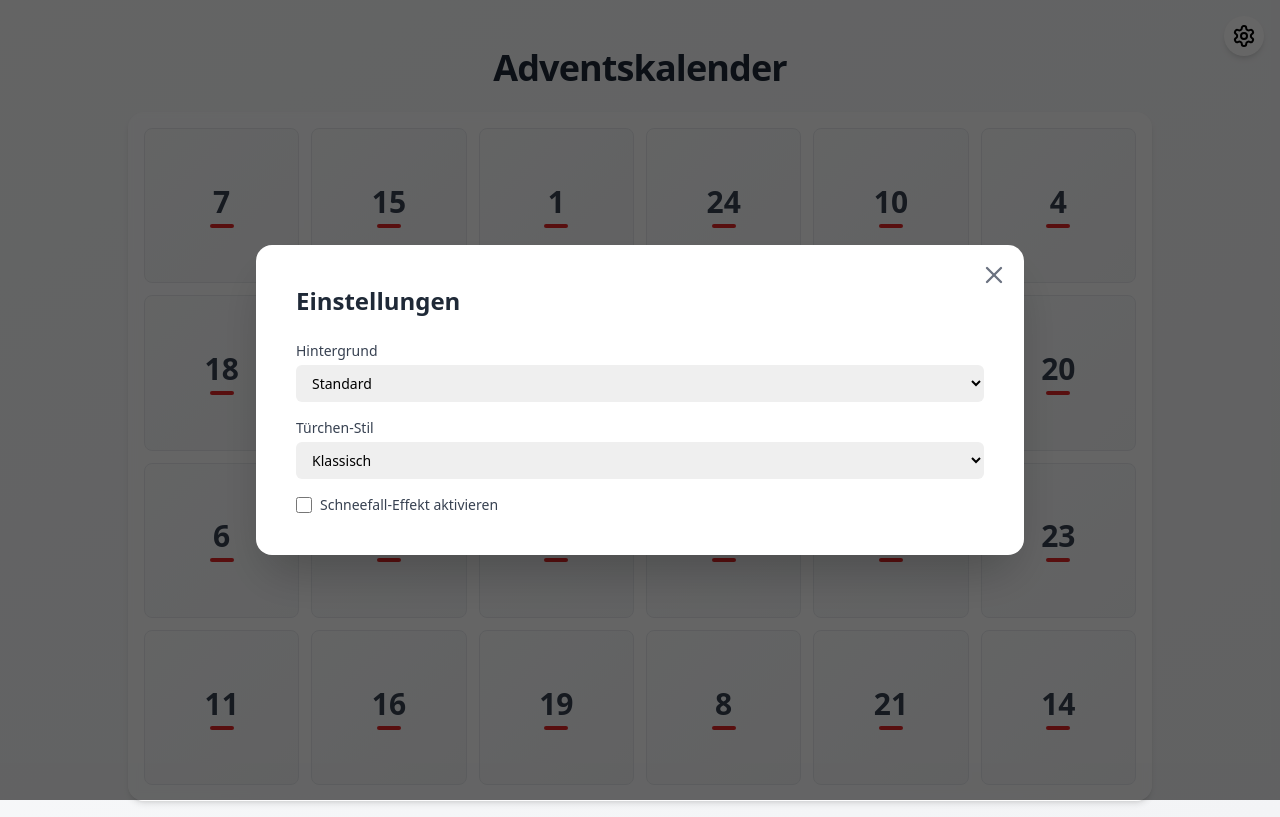
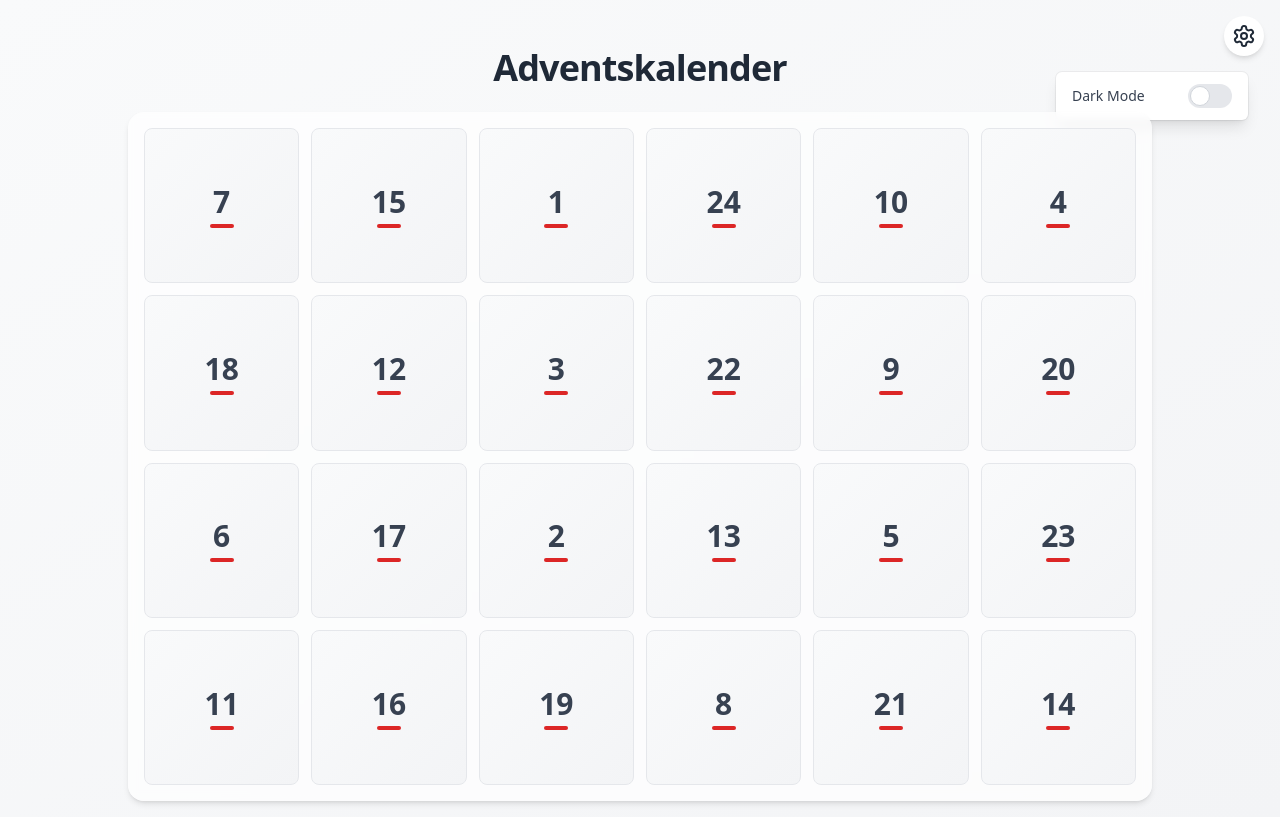
Before and after one commit to richard-zi/advent, a React (Create React App) app in the folder frontend/adventskalender/: page / in a window 1280 px wide. Both pictures are taken after a click on the button 1244 px from the left and 36 px from the top of the page. Built offline with nearby package versions, Linux system fonts and the light colour scheme.

Commit message:
Add Darkmode

```diff
--- a/frontend/adventskalender/src/components/AdventCalendar.js
+++ b/frontend/adventskalender/src/components/AdventCalendar.js
@@ -1,4 +1,4 @@
-import React, { useState, useEffect } from 'react';
+import React, { useState, useEffect, useRef } from 'react';
 import { Settings } from 'lucide-react';
 import CalendarDoor from './CalendarDoor';
 import ContentPopup from './ContentPopup';
@@ -9,6 +9,8 @@ const AdventCalendar = () => {
   const [calendarData, setCalendarData] = useState({});
   const [selectedContent, setSelectedContent] = useState(null);
   const [isSettingsOpen, setIsSettingsOpen] = useState(false);
+  const [darkMode, setDarkMode] = useState(false);
+  const settingsRef = useRef(null);
 
   // Vorgemischte Reihenfolge der Türchen
   const doorOrder = [
@@ -20,6 +22,27 @@ const AdventCalendar = () => {
   useEffect(() => {
     fetchCalendarData();
   }, []);
+
+  useEffect(() => {
+    if (darkMode) {
+      document.documentElement.classList.add('dark');
+    } else {
+      document.documentElement.classList.remove('dark');
+    }
+  }, [darkMode]);
+
+  useEffect(() => {
+    const handleClickOutside = (event) => {
+      if (settingsRef.current && !settingsRef.current.contains(event.target)) {
+        setIsSettingsOpen(false);
+      }
+    };
+
+    document.addEventListener('mousedown', handleClickOutside);
+    return () => {
+      document.removeEventListener('mousedown', handleClickOutside);
+    };
+  }, [settingsRef]);
 
   const fetchCalendarData = async () => {
     // Mock API call to fetch calendar data
@@ -47,18 +70,29 @@ const AdventCalendar = () => {
     setIsSettingsOpen(!isSettingsOpen);
   };
 
+  const toggleDarkMode = () => {
+    setDarkMode(!darkMode);
+  };
+
   return (
-    <div className="min-h-screen bg-gradient-to-br from-gray-50 to-gray-100 flex flex-col items-center pt-4 sm:pt-8 md:pt-12 p-2 sm:p-4 relative">
-      <button
-        onClick={toggleSettings}
-        className="absolute top-4 right-4 p-2 bg-white rounded-full shadow-md hover:bg-gray-100 transition-colors duration-200"
-      >
-        <Settings size={24} />
-      </button>
-      <h1 className="text-2xl sm:text-3xl md:text-4xl font-bold text-center mb-4 sm:mb-6 text-gray-800 tracking-tight">
+    <div className={`min-h-screen bg-gradient-to-br ${darkMode ? 'from-gray-800 to-gray-900' : 'from-gray-50 to-gray-100'} flex flex-col items-center pt-4 sm:pt-8 md:pt-12 p-2 sm:p-4 relative transition-colors duration-300`}>
+      <div ref={settingsRef} className="absolute top-4 right-4">
+        <button
+          onClick={toggleSettings}
+          className={`p-2 ${darkMode ? 'bg-gray-700 hover:bg-gray-600' : 'bg-white hover:bg-gray-100'} rounded-full shadow-md transition-colors duration-200`}
+        >
+          <Settings size={24} className={darkMode ? 'text-gray-200' : 'text-gray-800'} />
+        </button>
+        <SettingsModal
+          isOpen={isSettingsOpen}
+          darkMode={darkMode}
+          toggleDarkMode={toggleDarkMode}
+        />
+      </div>
+      <h1 className={`text-2xl sm:text-3xl md:text-4xl font-bold text-center mb-4 sm:mb-6 ${darkMode ? 'text-gray-100' : 'text-gray-800'} tracking-tight transition-colors duration-300`}>
         Adventskalender
       </h1>
-      <div className="w-full max-w-xs sm:max-w-2xl md:max-w-4xl lg:max-w-5xl p-2 sm:p-4 bg-white bg-opacity-70 backdrop-filter backdrop-blur-sm rounded-2xl shadow-md">
+      <div className={`w-full max-w-xs sm:max-w-2xl md:max-w-4xl lg:max-w-5xl p-2 sm:p-4 ${darkMode ? 'bg-gray-800 bg-opacity-70' : 'bg-white bg-opacity-70'} backdrop-filter backdrop-blur-sm rounded-2xl shadow-md transition-colors duration-300`}>
         <div className="grid grid-cols-3 sm:grid-cols-4 md:grid-cols-6 gap-2 sm:gap-3">
           {doorOrder.map((day) => (
             <CalendarDoor
@@ -67,6 +101,7 @@ const AdventCalendar = () => {
               isOpen={openDoors[day]}
               onOpen={handleDoorOpen}
               contentPreview={calendarData[day]}
+              darkMode={darkMode}
             />
           ))}
         </div>
@@ -75,10 +110,7 @@ const AdventCalendar = () => {
         isOpen={!!selectedContent}
         onClose={handleClosePopup}
         content={selectedContent}
-      />
-      <SettingsModal
-        isOpen={isSettingsOpen}
-        onClose={toggleSettings}
+        darkMode={darkMode}
       />
     </div>
   );
--- a/frontend/adventskalender/src/components/ContentPopup.js
+++ b/frontend/adventskalender/src/components/ContentPopup.js
@@ -1,15 +1,15 @@
 import React from 'react';
 import Dialog from './Dialog';
 
-const ContentPopup = ({ isOpen, onClose, content }) => {
+const ContentPopup = ({ isOpen, onClose, content, darkMode }) => {
   if (!content) return null;
 
   return (
-    <Dialog isOpen={isOpen} onClose={onClose}>
-      <div className="space-y-6 sm:space-y-8">
-        <h2 className="text-3xl sm:text-4xl font-bold text-gray-800 text-center">Tag {content.day}</h2>
-        <div className="bg-gray-50 p-6 rounded-xl shadow-inner">
-          {content.type === 'text' && <p className="text-lg sm:text-xl text-gray-700">{content.data}</p>}
+    <Dialog isOpen={isOpen} onClose={onClose} darkMode={darkMode}>
+      <div className={`space-y-6 sm:space-y-8 ${darkMode ? 'text-gray-200' : 'text-gray-800'}`}>
+        <h2 className={`text-3xl sm:text-4xl font-bold text-center ${darkMode ? 'text-gray-100' : 'text-gray-800'}`}>Tag {content.day}</h2>
+        <div className={`${darkMode ? 'bg-gray-700' : 'bg-gray-50'} p-6 rounded-xl shadow-inner`}>
+          {content.type === 'text' && <p className="text-lg sm:text-xl">{content.data}</p>}
           {content.type === 'video' && (
             <div className="aspect-w-16 aspect-h-9">
               <video controls className="w-full h-full object-cover rounded-lg shadow">
@@ -19,7 +19,7 @@ const ContentPopup = ({ isOpen, onClose, content }) => {
             </div>
           )}
           {content.type === 'audio' && (
-            <div className="bg-white p-4 rounded-lg shadow">
+            <div className={`${darkMode ? 'bg-gray-600' : 'bg-white'} p-4 rounded-lg shadow`}>
               <audio controls className="w-full">
                 <source src={content.data} type="audio/mpeg" />
                 Ihr Browser unterstützt das Audio-Tag nicht.
@@ -32,7 +32,7 @@ const ContentPopup = ({ isOpen, onClose, content }) => {
             </div>
           )}
         </div>
-        {content.text && <p className="text-lg sm:text-xl text-gray-700 text-center">{content.text}</p>}
+        {content.text && <p className="text-lg sm:text-xl text-center">{content.text}</p>}
       </div>
     </Dialog>
   );
--- a/frontend/adventskalender/src/components/Dialog.js
+++ b/frontend/adventskalender/src/components/Dialog.js
@@ -1,23 +1,21 @@
-// src/components/Dialog.js
 import React from 'react';
 import { X } from 'lucide-react';
 
-const Dialog = ({ isOpen, onClose, children }) => {
+const Dialog = ({ isOpen, onClose, children, darkMode }) => {
   if (!isOpen) return null;
 
   return (
     <div
       className="fixed inset-0 bg-black bg-opacity-60 z-50 flex justify-center items-center p-4 sm:p-6"
-      onClick={onClose} // Close dialog when clicking outside the content area
+      onClick={onClose}
     >
       <div
-        className="bg-white rounded-2xl max-w-full sm:max-w-3xl w-full max-h-[90vh] overflow-y-auto shadow-2xl p-6 sm:p-10 relative"
-        onClick={(e) => e.stopPropagation()} // Prevent closing when clicking inside the content area
+        className={`${darkMode ? 'bg-gray-800' : 'bg-white'} rounded-2xl max-w-full sm:max-w-3xl w-full max-h-[90vh] overflow-y-auto shadow-2xl p-6 sm:p-10 relative`}
+        onClick={(e) => e.stopPropagation()}
       >
-        {/* Close button for the dialog */}
         <button
           onClick={onClose}
-          className="absolute top-4 right-4 text-gray-500 hover:text-gray-700 transition-colors duration-200"
+          className={`absolute top-4 right-4 ${darkMode ? 'text-gray-400 hover:text-gray-200' : 'text-gray-500 hover:text-gray-700'} transition-colors duration-200`}
         >
           <X size={28} />
         </button>
--- a/frontend/adventskalender/src/components/SettingsModal.js
+++ b/frontend/adventskalender/src/components/SettingsModal.js
@@ -1,54 +1,25 @@
 import React from 'react';
-import Dialog from './Dialog';
 
-const SettingsModal = ({ isOpen, onClose }) => {
+const SettingsModal = ({ isOpen, darkMode, toggleDarkMode }) => {
+  if (!isOpen) return null;
+
   return (
-    <Dialog isOpen={isOpen} onClose={onClose}>
-      <div className="space-y-6">
-        <h2 className="text-2xl font-bold text-gray-800">Einstellungen</h2>
-        <div className="space-y-4">
-          <div>
-            <label htmlFor="background" className="block text-sm font-medium text-gray-700">
-              Hintergrund
-            </label>
-            <select
-              id="background"
-              name="background"
-              className="mt-1 block w-full pl-3 pr-10 py-2 text-base border-gray-300 focus:outline-none focus:ring-indigo-500 focus:border-indigo-500 sm:text-sm rounded-md"
-            >
-              <option>Standard</option>
-              <option>Weihnachtlich</option>
-              <option>Winterlich</option>
-            </select>
-          </div>
-          <div>
-            <label htmlFor="doorStyle" className="block text-sm font-medium text-gray-700">
-              Türchen-Stil
-            </label>
-            <select
-              id="doorStyle"
-              name="doorStyle"
-              className="mt-1 block w-full pl-3 pr-10 py-2 text-base border-gray-300 focus:outline-none focus:ring-indigo-500 focus:border-indigo-500 sm:text-sm rounded-md"
-            >
-              <option>Klassisch</option>
-              <option>Modern</option>
-              <option>Vintage</option>
-            </select>
-          </div>
-          <div className="flex items-center">
+    <div className={`absolute top-14 right-4 w-48 ${darkMode ? 'bg-gray-800' : 'bg-white'} rounded-md shadow-lg py-1 ring-1 ring-black ring-opacity-5 focus:outline-none`}>
+      <div className="px-4 py-2 text-sm">
+        <div className="flex items-center justify-between">
+          <span className={`font-medium ${darkMode ? 'text-gray-200' : 'text-gray-700'}`}>Dark Mode</span>
+          <label className="relative inline-flex items-center cursor-pointer">
             <input
-              id="snowfall"
-              name="snowfall"
               type="checkbox"
-              className="h-4 w-4 text-indigo-600 focus:ring-indigo-500 border-gray-300 rounded"
+              className="sr-only peer"
+              checked={darkMode}
+              onChange={toggleDarkMode}
             />
-            <label htmlFor="snowfall" className="ml-2 block text-sm text-gray-700">
-              Schneefall-Effekt aktivieren
-            </label>
-          </div>
+            <div className="w-11 h-6 bg-gray-200 peer-focus:outline-none peer-focus:ring-4 peer-focus:ring-blue-300 dark:peer-focus:ring-blue-800 rounded-full peer dark:bg-gray-700 peer-checked:after:translate-x-full peer-checked:after:border-white after:content-[''] after:absolute after:top-[2px] after:left-[2px] after:bg-white after:border-gray-300 after:border after:rounded-full after:h-5 after:w-5 after:transition-all dark:border-gray-600 peer-checked:bg-blue-600"></div>
+          </label>
         </div>
       </div>
-    </Dialog>
+    </div>
   );
 };
 
```
Also changed, not shown: frontend/adventskalender/src/components/CalendarDoor.js (+17 -11 lines).
